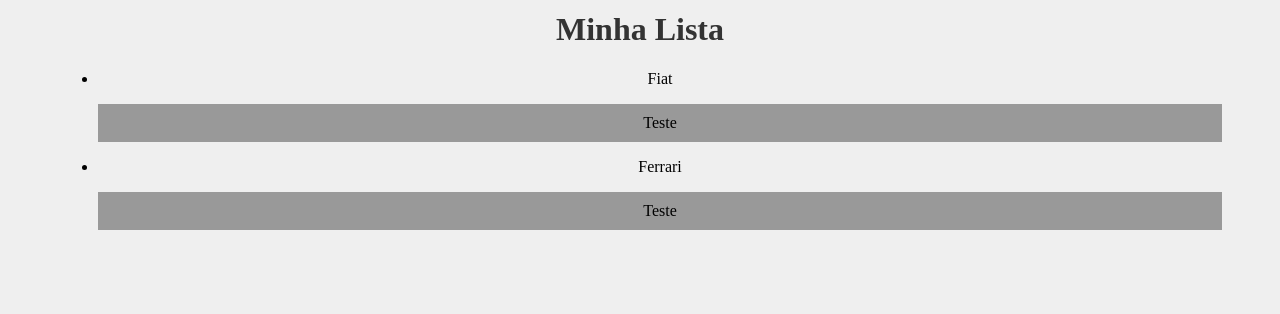
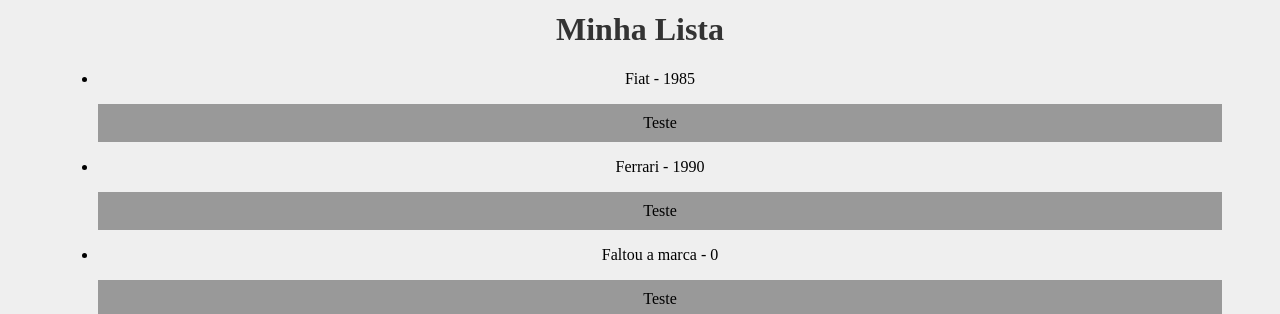
Before and after one commit to luisjonson/projeto_reactjs, a React (Create React App) app: page / in a window 1280 px wide. Shown: the part 421-735 px from the top of the page. Built offline with nearby package versions, Linux system fonts and the light colour scheme.

Commit message:
Curso React: Avançando em props - #08

```diff
--- a/src/components/Item.js
+++ b/src/components/Item.js
@@ -1,10 +1,21 @@
-function Item({marca}){
+import PropTypes from 'prop-types'
+function Item({marca, ano_lancamento}){
     return(
         <>
-            <li>{marca}</li>
+            <li>{marca} - {ano_lancamento}</li>
             <p>Teste</p>
         </>
     )
 }
 
+Item.propTypes = {
+    marca: PropTypes.string.isRequired,
+    ano_lancamento: PropTypes.number,
+}
+
+Item.defaultProps = {
+    marca: "Faltou a marca",
+    ano_lancamento: 0,
+}
+
 export default Item
--- a/src/components/List.js
+++ b/src/components/List.js
@@ -5,8 +5,9 @@
         <>
             <h1>Minha Lista</h1>
             <ul>
-                <Item marca = "Fiat"/>
-                <Item marca = "Ferrari"/>
+                <Item marca = "Fiat" ano_lancamento={1985}/>
+                <Item marca = "Ferrari" ano_lancamento={1990}/>
+                <Item />
             </ul>
         </>
     )
```
